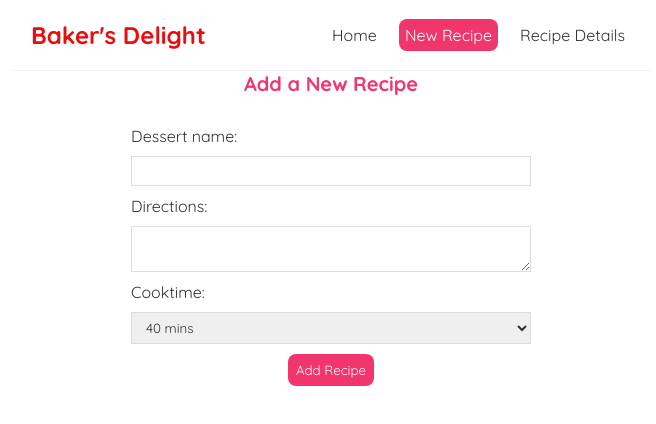
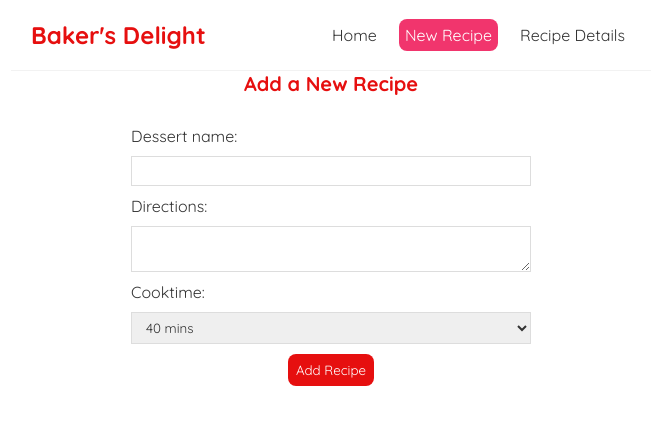
Before and after one commit to Aluoch111/baker, a React (Create React App) app: page /newrecipe in a window 1280 px wide. Shown: the top 424 px of the page, without its empty margins (309-965 px from the left). Built offline with nearby package versions, Linux system fonts and the light colour scheme.

Commit message:
initial commit

```diff
--- a/src/Components/RecipeDetails.js
+++ b/src/Components/RecipeDetails.js
@@ -1,8 +1,8 @@
-import React ,{ useState , useFetch } from "react";
+import React ,{ useParams , useFetch } from "react";
 
 
 function RecipeDetails (){
-  const { id } = useState();
+  const { id } = useParams();
   const { data: recipe, error, isPending } = useFetch('https://bakers-delight.herokuapp.com/recipes/' + id);
 
 
--- a/src/index.css
+++ b/src/index.css
@@ -47,7 +47,7 @@
 }
 .recipe h2 {
   font-size: 20px;
-  color: #f1356d;
+  color: #e60f0f;
   margin-bottom: 30px;
 }
 .recipe input, .recipe textarea, .recipe select {
@@ -58,8 +58,11 @@
   box-sizing: border-box;
   display: block;
 }
+.recipe-list{
+  text-decoration: none;
+}
 .recipe button {
-  background: #f1356d;
+  background: #e60f0f;
   color: #fff;
   border: 0;
   padding: 8px;
```
